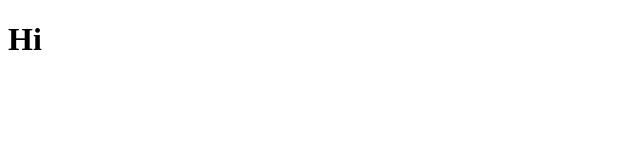
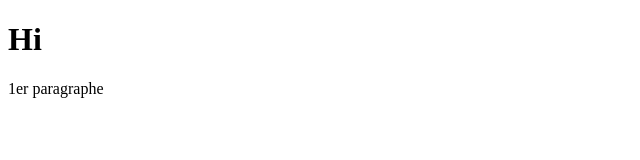
Before and after one commit to Mathieu1993/notreProjet_MD, a plain HTML site: page index.html in a window 1280 px wide. Shown: the whole page, without its empty margins (0-640 px from the left). Drawn offline with Linux system fonts and the light colour scheme.

Commit message:
ajout d'un paragraphe dans index.html et des jours de la semaine dans planning.txt

```diff
--- a/index.html
+++ b/index.html
@@ -7,5 +7,6 @@
 </head>
 <body>
 <h1>Hi</h1>
+<P>1er paragraphe</p>
 </body>
 </html>
```
Also changed, not shown: planning.txt.
